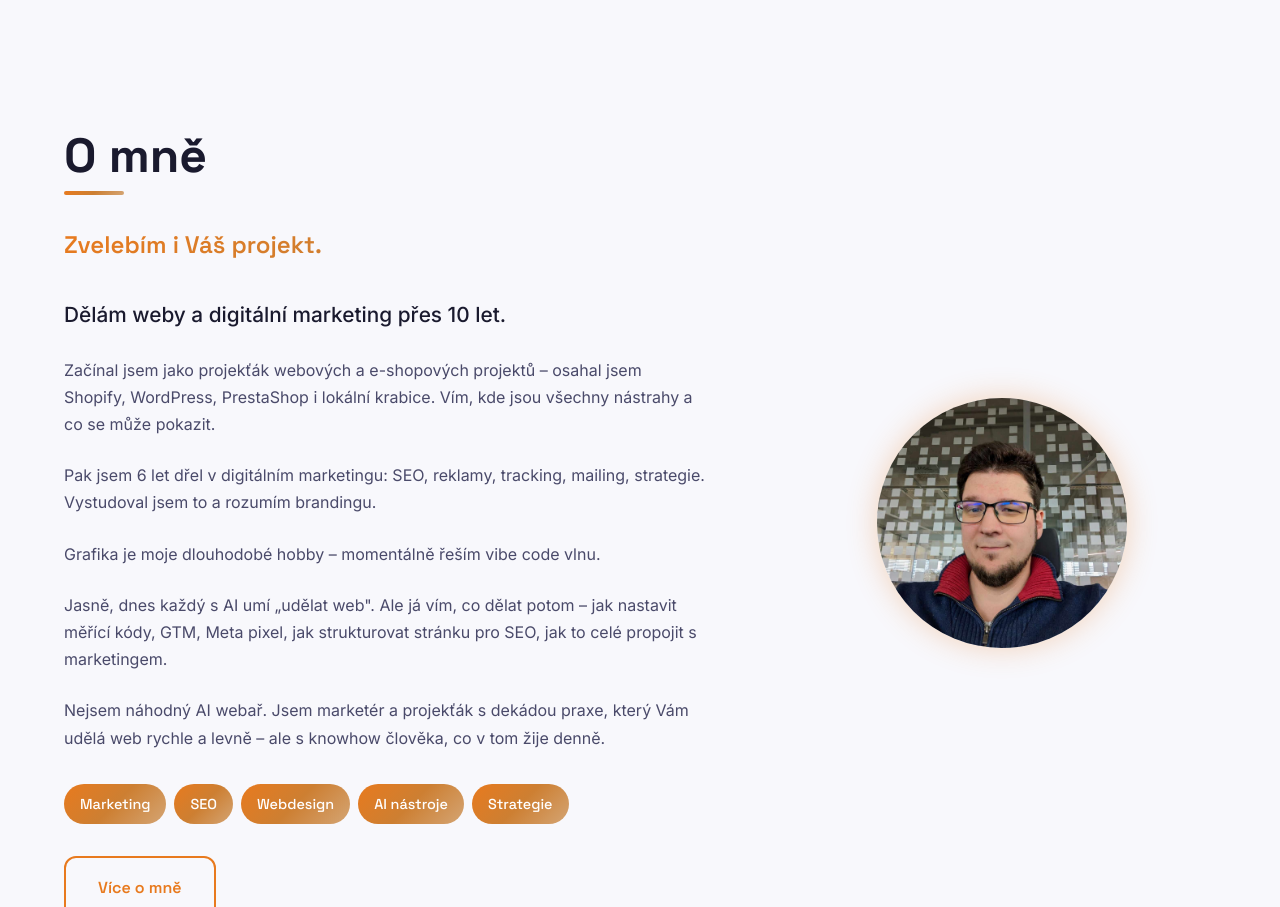
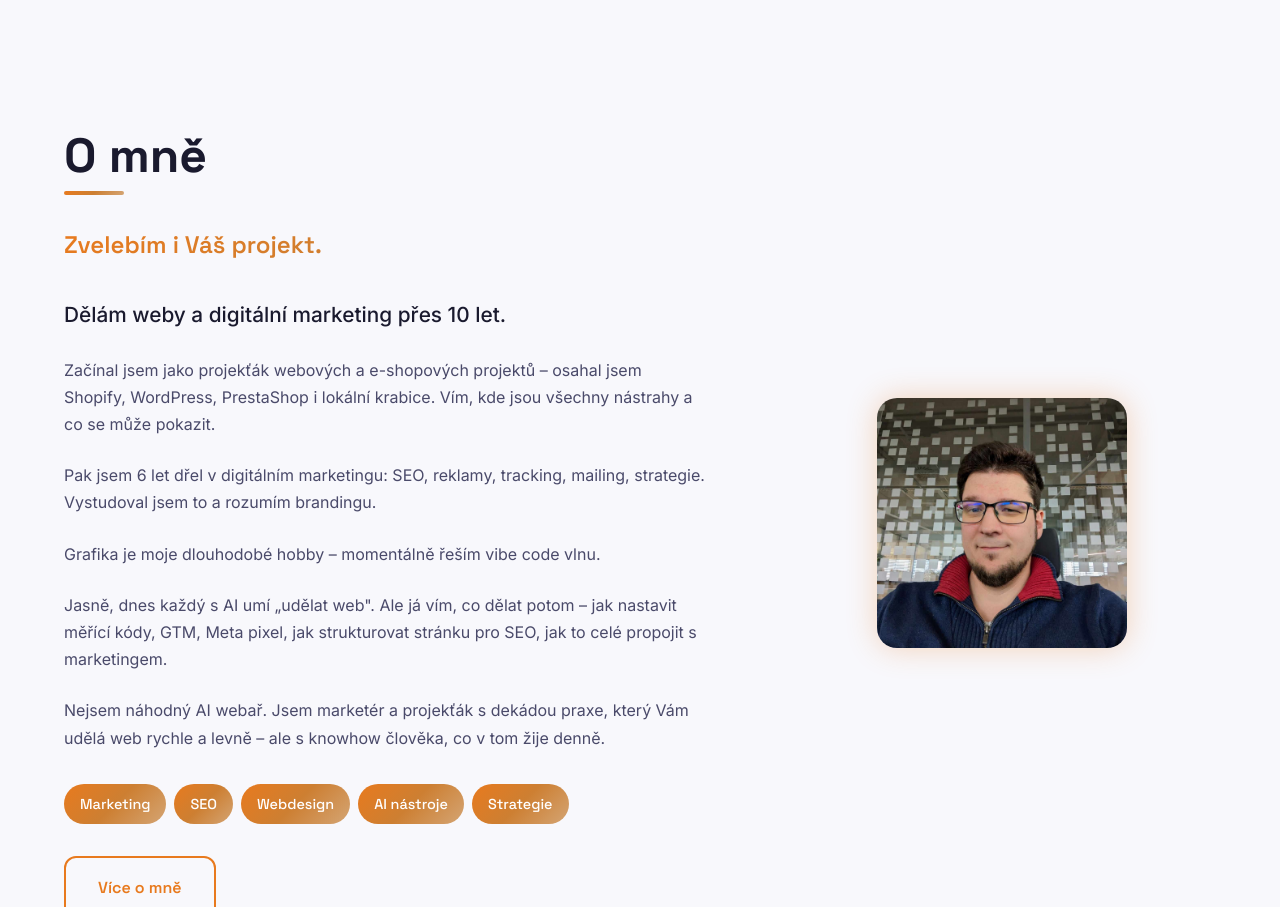
Before and after one commit to Alairik/Zvelebil-web, a PHP site: page / in a window 1280 px wide. Shown: the part 5593-6500 px from the top of the page. Run offline with PHP 8.4, Linux system fonts and the light colour scheme.

Commit message:
Změna fotky O mně na HP - kulaté rohy místo kruhu
Fotka nyní používá border-radius: var(--radius-lg) (20px) místo var(--radius-full), aby ladila s ostatními kartami na webu.

https://claude.ai/code/session_015Thog49q8ucAG66RFt2anQ

```diff
--- a/css/style.css
+++ b/css/style.css
@@ -1069,7 +1069,7 @@ ul, ol {
 .about-photo {
     width: 250px;
     height: 250px;
-    border-radius: var(--radius-full);
+    border-radius: var(--radius-lg);
     object-fit: cover;
     box-shadow: var(--shadow-glow);
 }
```
